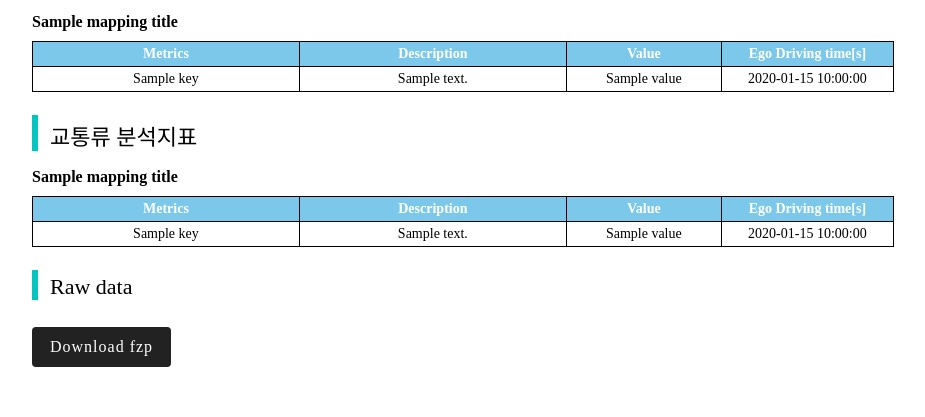
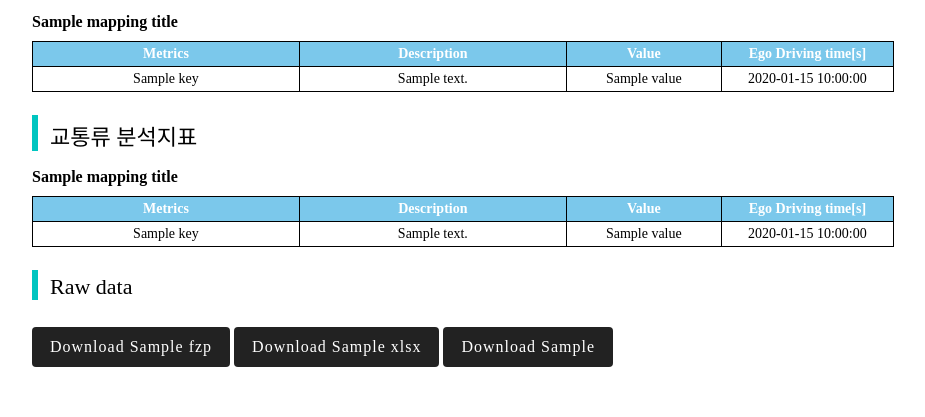
Before and after one commit to yesolz/traffic-sim-report-automator, a Python web app: template report_241121/chart-server/templates/index.html in a window 1280 px wide. Shown: the part 537-954 px from the top of the page, without its empty margins (177-1102 px from the left). Run offline with Jinja, Linux system fonts and the light colour scheme; the template is opened without the code that fills it: most values are stand-ins (such as "Sample title", 1, 10 or a date in 2020).

Commit message:
feat: 브라우저에서 3개의 파일 다운로드

```diff
--- a/report_241121/chart-server/server/main.py
+++ b/report_241121/chart-server/server/main.py
@@ -74,7 +74,8 @@ async def result(request: Request):
                 "fzp": fzp_file if fzp_file else "",
                 "xlsx": xlsx_file if xlsx_file else "",
                 "raw_xlsx": raw_xlsx_file if raw_xlsx_file else "",
-            }
+            },
+            "base_name": base_name
         })
         return result_html
     except Exception as e:
--- a/report_241121/chart-server/templates/index.html
+++ b/report_241121/chart-server/templates/index.html
@@ -307,11 +307,39 @@
         </table>
         {% endfor %}
       </div>
+
       <div id="raw-data">
         <h2>Raw data</h2>
-        <a href="./data/temp_006.fzp" download="raw-data.fzp" class="down_btn">
-          Download fzp
+
+        <!-- .fzp 파일 다운로드 -->
+        {% if download_files["fzp"] %}
+        <a href="/download/{{ download_files['fzp'] }}" download="{{ download_files['fzp'] }}" class="down_btn">
+          Download {{ download_files["fzp"] }}
         </a>
+        {% else %}
+        <p>No .fzp file available.</p>
+        {% endif %}
+
+        <!-- base_name.xlsx 파일 다운로드 -->
+        {% if download_files["xlsx"] %}
+        <a href="/download/{{ download_files['xlsx'] }}" download="{{ download_files['xlsx'] }}" class="down_btn">
+          Download {{ download_files["xlsx"] }}
+        </a>
+        {% else %}
+        <p>No XLSX file available.</p>
+        {% endif %}
+
+        <!-- base_name_Raw.xlsx 파일 다운로드 -->
+        {% if download_files["raw_xlsx"] %}
+        <a href="/download/{{ download_files['raw_xlsx'] }}" download="{{ download_files['raw_xlsx'] }}" class="down_btn">
+          Download {{ download_files["raw_xlsx"] }}
+        </a>
+        {% else %}
+        <p>No Raw XLSX file available.</p>
+        {% endif %}
+      </div>
+
+
       </div>
     </div>
   </body>
```
